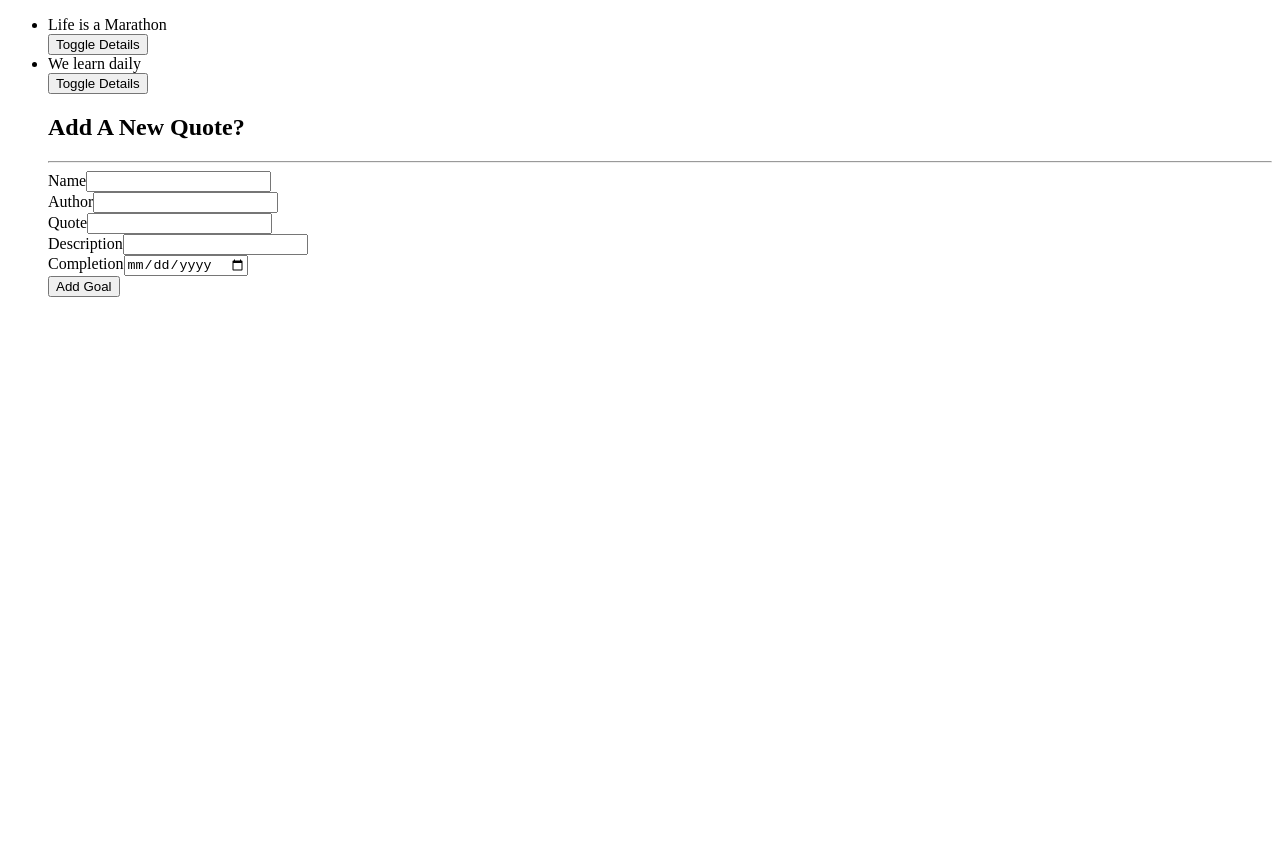
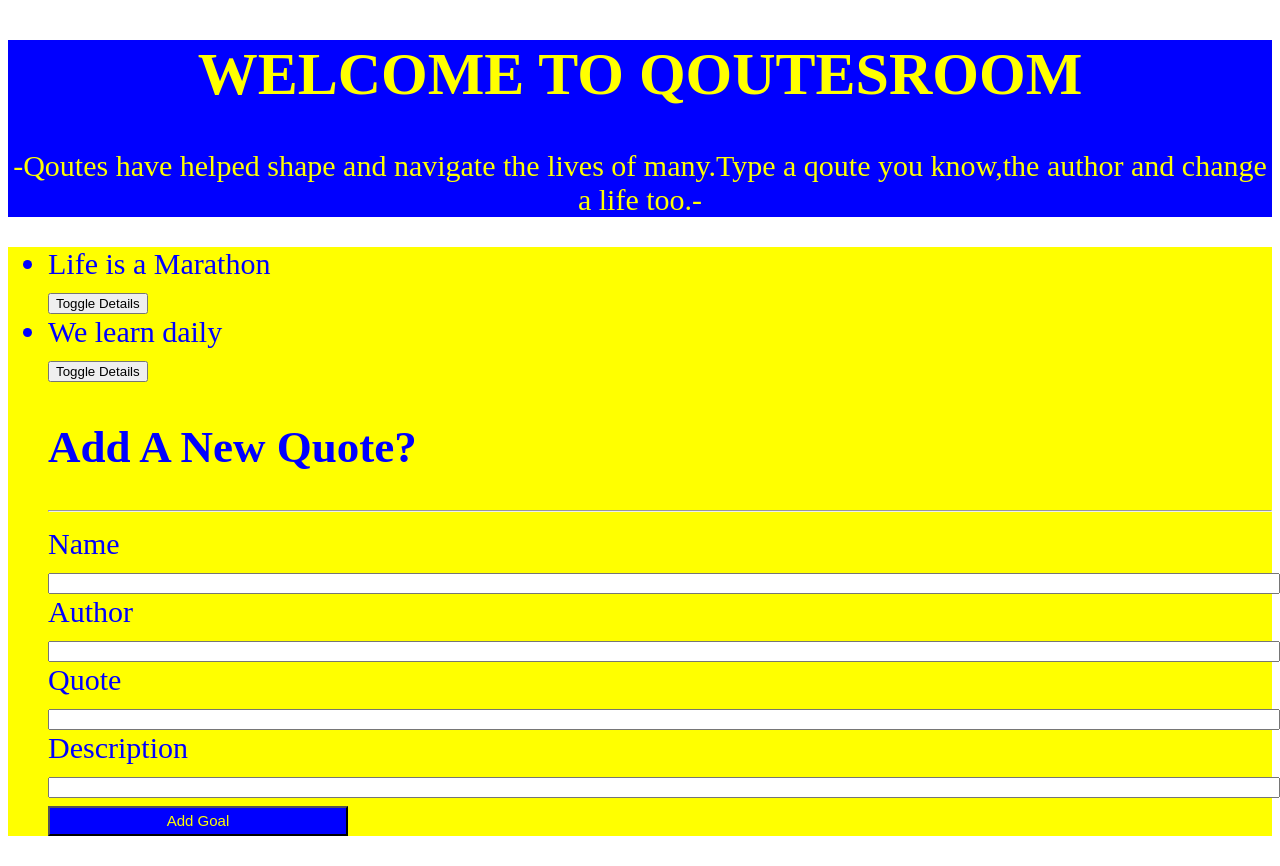
Before and after one commit to sheready/quotes, an Angular app: page / in a window 1280 px wide. Before the commit the page ends 800 px from the top, so only its background shows below. Built offline with nearby package versions, Linux system fonts and the light colour scheme.

Commit message:
add  styles

```diff
--- a/src/app/app.component.ts
+++ b/src/app/app.component.ts
@@ -8,4 +8,5 @@ import { Quote } from './quote';
 })
 export class AppComponent {
   title = 'quotes';
+
 }
--- a/src/app/form/form.component.html
+++ b/src/app/form/form.component.html
@@ -1,40 +1,36 @@
-<div class="container-fluid">
+<div class="container" >
   <h2 class="text-center">Add A New Quote?</h2>
   <hr>
   <form (ngSubmit)='submitQuote()' #quoteForm = 'ngForm' >
       <div class="form-group">
 
           <label for="name">Name</label>
-          <input type="text" class="form-control" required id="name" [(ngModel)] = "newQuote.name" #newname='ngModel' name="name">
+          <input type="text" class="form-control" [style.width]="'100%'" required id="name" [(ngModel)] = "newQuote.name" #newname='ngModel' name="name">
 
       </div>
       <div class="form-group">
 
         <label for="author">Author</label>
-        <input  type="text "class="form-control" [(ngModel)]="newQuote.description" name="author" #description="ngModel" #newauthor  required >
+        <input  type="text "class="form-control" [style.width]="'100%'" [(ngModel)]="newQuote.description" name="author" #description="ngModel" #newauthor  required >
 
     </div>
       <div class="form-group">
 
           <label for="quote">Quote</label>
-          <input class="form-control"  type="text" [(ngModel)]="newQuote.quote" name="quote" #description="ngModel" #newquote  required>
+          <input class="form-control"  type="text" [style.width]="'100%'" [(ngModel)]="newQuote.quote" name="quote" #description="ngModel" #newquote  required>
 
       </div>
       <div class="form-group">
 
         <label for="description">Description</label>
-        <input class="form-control" type="text" id="description" [(ngModel)]="newQuote.description" name="description" #description="ngModel" #newdescription required>
+        <input class="form-control" type="text" id="description" [style.width]="'100%'" [(ngModel)]="newQuote.description" name="description" #description="ngModel" #newdescription required>
 
     </div>
 
-    <div class="form-group">
 
-      <label for="completeDate">Completion</label>
-      <input type='date' [(ngModel)]="newQuote.completeDate" name="completeDate" #description="ngModel"  #newcomplete required>
 
-    </div>
+  <button type="submit" class="btn btn-success"  [style.font-size] = "'15px'"   [style.color] = "'yellow'" [style.background-color] = "'blue'" [style.width] = "'300px'" [style.height] = "'30px'">Add Goal</button>
 
-  <button type="submit" class="btn btn-success">Add Goal</button>
-  </form>
+</form>
 
 </div>
--- a/src/app/quotes/quotes.component.html
+++ b/src/app/quotes/quotes.component.html
@@ -1,4 +1,8 @@
-<div class="container">
+<div class="container-fluid" [style.background-color]="'blue'" [style.font-size] = "'30px'"  [style.color] = "'yellow'" >
+<h1 [style.text-align]="'center'" >WELCOME TO QOUTESROOM</h1>
+<p [style.text-align]="'center'"  [style.fontsize] = "'30px'">-Qoutes have helped shape and navigate the lives of many.Type a qoute you know,the author and change a life too.-</p>
+</div>
+<div class="container" [style.color]="'blue'" [style.background-color]="'yellow'" [style.display]="'block'" [style.font-size]="'30px'">
   <ul>
     <div *ngFor = 'let quote of quote;let i = index'>
       <li appBackgroundColor>{{quote.quote}}</li>
--- a/src/app/quotes/quotes.component.ts
+++ b/src/app/quotes/quotes.component.ts
@@ -18,6 +18,7 @@ export class QuotesComponent implements OnInit {
   addNewQuote(quote){
     quote.completeQuote = new Date(quote.completeQuote);
     this.quote.push(quote);
+    return false;
   }
 toggleDetails(index){
     this.quote[index].showDescription = !this.quote[index].showDescription;
```
